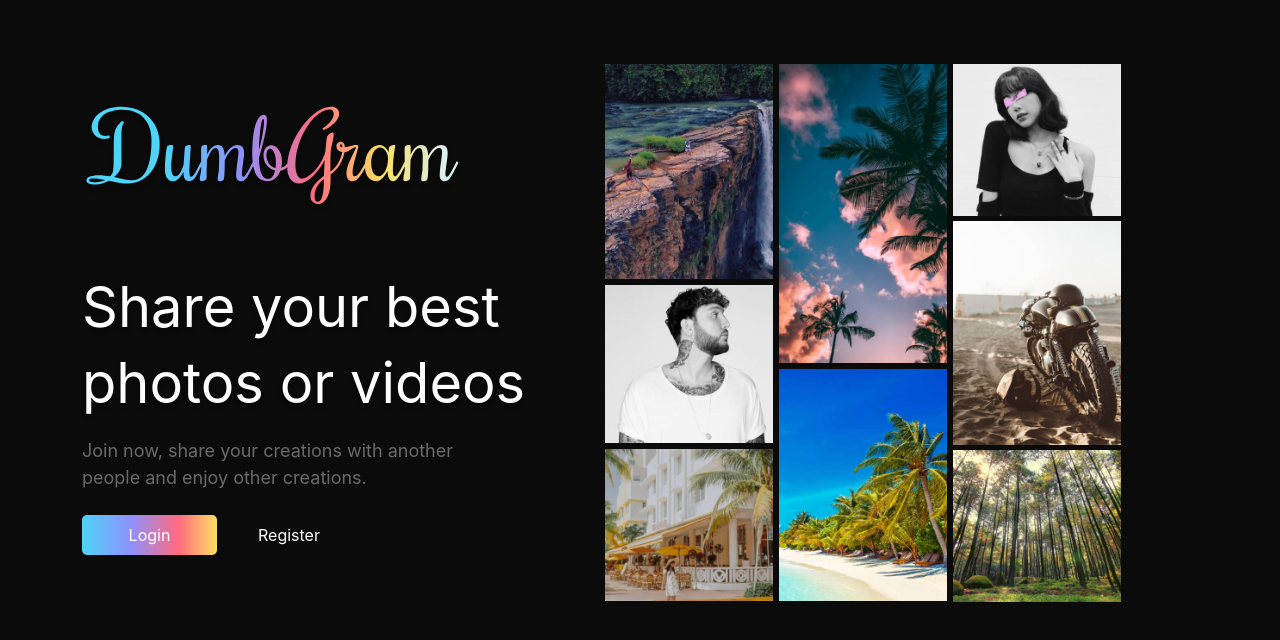
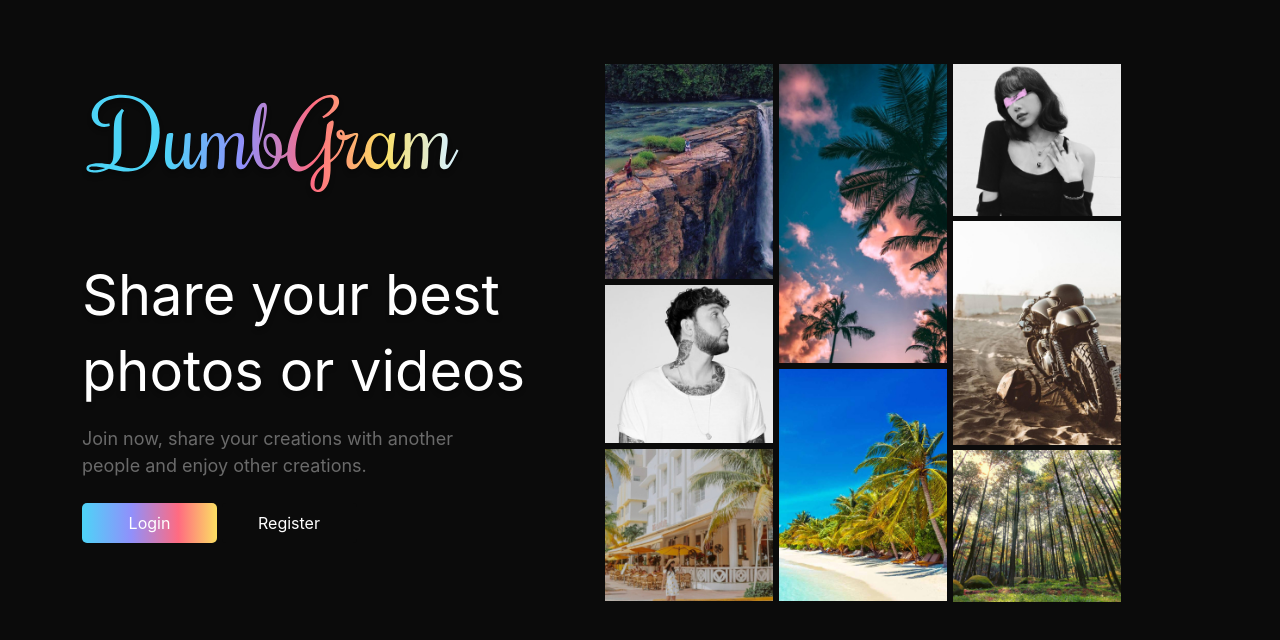
Before and after one commit to ideapedyudi/fe_dumpgram, a React (Create React App) app: page / in a window 1280 px wide. Shown: the top 640 px of the page. Built offline with nearby package versions, Linux system fonts and the light colour scheme.

Commit message:
add landing page

```diff
--- a/src/components/style/LandingPage.css
+++ b/src/components/style/LandingPage.css
@@ -60,7 +60,7 @@ border-radius: 5px;
 }
 
 .kiri {
-    margin-top: 97px;
+    margin-top: 85px;
 }
 
 .kanan {
```
